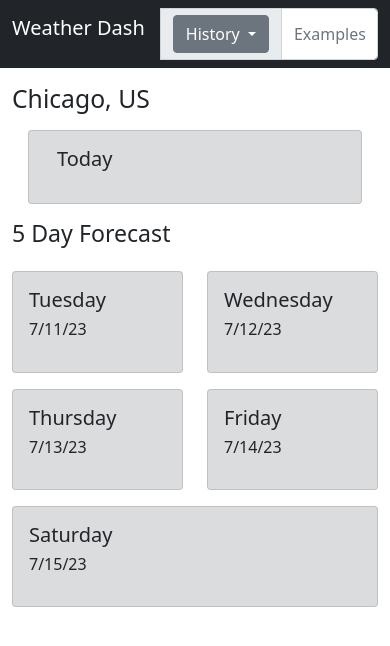
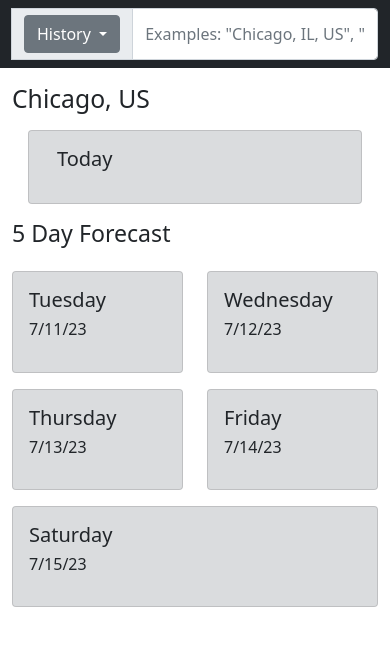
Before and after one commit to Yoonbacca/weather-dashboard, a plain HTML site: page index.html in a window 390 px wide. Drawn offline with nearby package versions, Linux system fonts and the light colour scheme; no server answers.

Commit message:
Made navbar responsive on mobile

```diff
--- a/index.html
+++ b/index.html
@@ -12,7 +12,7 @@
         <nav class="navbar navbar-dark bg-dark">
             <form class="container-fluid">
               <div class="input-group">
-                <a class="navbar-brand" href="#">Weather Dash</a>
+                <a class="navbar-brand d-none d-md-block">Weather Dash</a>
                 <span class="input-group-text" id="basic-addon1">
                     <div class="dropdown">
                       <button class="btn btn-secondary dropdown-toggle" type="button" id="dropdownMenuButton1" data-bs-toggle="dropdown" aria-expanded="false">
```
